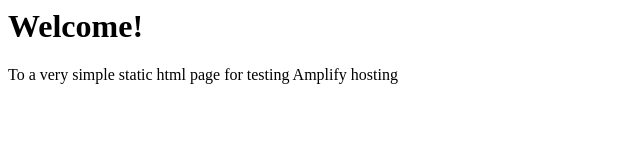
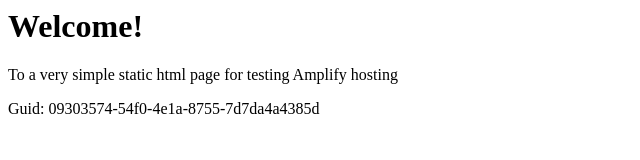
Before and after one commit to aws-aemilia-bom/Github-PR-Commit-Integration-Test-DoNotTouch-Gith-OKSLNVO2-v1-preprod-ap-south-1, a website: page src/index.html in a window 1280 px wide. Shown: the whole page, without its empty margins (0-640 px from the left). Drawn offline with Linux system fonts and the light colour scheme.

Commit message:
commit from integ tests

```diff
--- a/src/index.html
+++ b/src/index.html
@@ -1,3 +1,5 @@
+
+
 <html lang="en">
 
 <head>
@@ -10,6 +12,6 @@
 <body>
     <h1>Welcome!</h1>
     <p>To a very simple static html page for testing Amplify hosting</p>
-</body>
+    <p>Guid: 09303574-54f0-4e1a-8755-7d7da4a4385d</p></body>
 
 </html>
```
